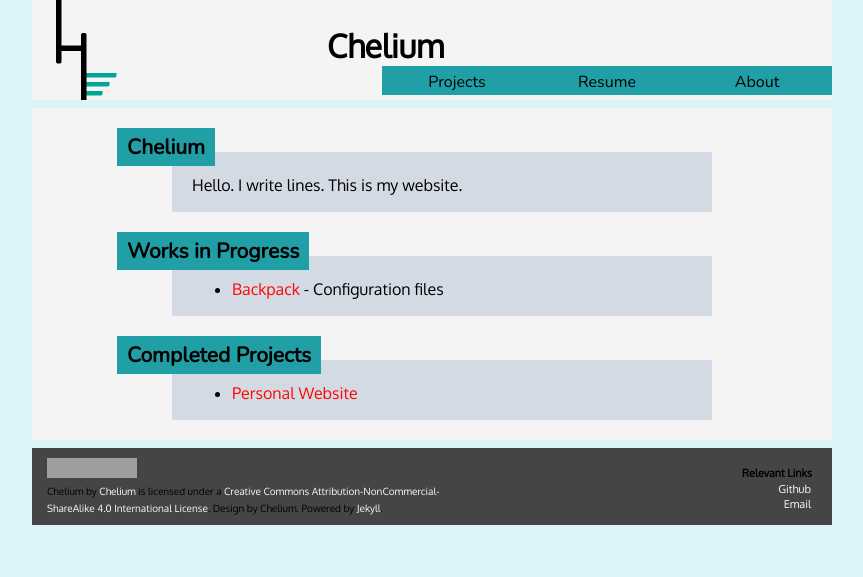
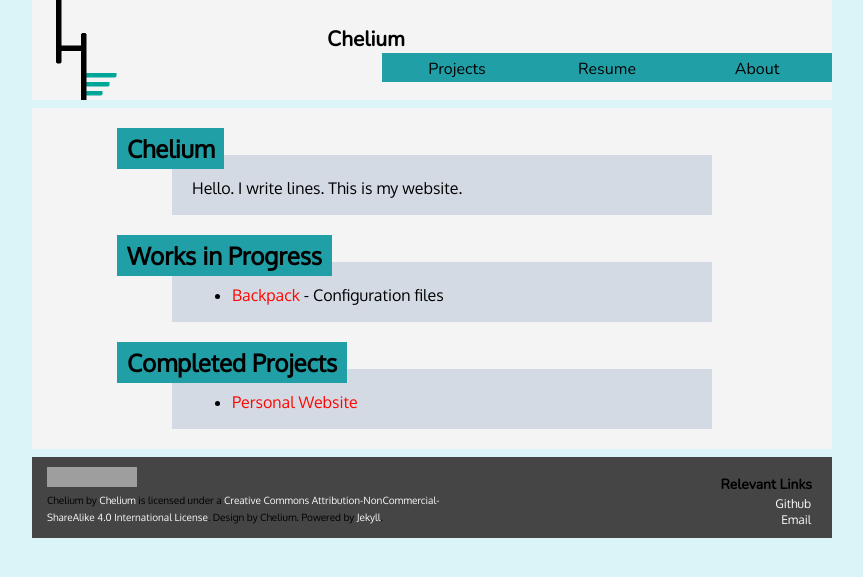
Before and after one commit to chelium/chelium.github.io, a Jekyll site: the page built from index.html, in a window 1280 px wide. Shown: the top 577 px of the page, without its empty margins (208-1071 px from the left). Built offline with Jekyll 4.4.1, drawn with Linux system fonts in a browser that asks for light colours; grey boxes are pictures that could not be loaded.

Commit message:
Fix heading level skip

```diff
--- a/_includes/footer.html
+++ b/_includes/footer.html
@@ -1,7 +1,7 @@
 <div id="footer">
   <div id="commonlicense"><sub><a rel="license" href="http://creativecommons.org/licenses/by-nc-sa/4.0/"><img alt="Creative Commons License" style="border-width:0" src="https://i.creativecommons.org/l/by-nc-sa/4.0/88x31.png" /></a><br /><span xmlns:dct="http://purl.org/dc/terms/" property="dct:title">Chelium</span> by <a xmlns:cc="http://creativecommons.org/ns#" href="heliumtank.github.io" property="cc:attributionName" rel="cc:attributionURL">Chelium</a> is licensed under a <a rel="license" href="http://creativecommons.org/licenses/by-nc-sa/4.0/">Creative Commons Attribution-NonCommercial-ShareAlike 4.0 International License</a>. Design by Chelium. Powered by <a href="https://jekyllrb.com/">Jekyll</a>.</sub></div>
   <div id="footlinks">
-    <h6>Relevant Links</h6>
+    <h1>Relevant Links</h1>
     <p class="footlink"><a href="https://github.com/chelium">Github</a></p>
     <p class="footlink"><a href="mailto:chris7he@gmail.com">Email</a></p>
   </div>
--- a/css/style.css
+++ b/css/style.css
@@ -10,7 +10,7 @@ body {
     font-family: 'Oxygen', sans-serif;
 }
 
-h2 {
+h1 {
     font-family: 'Nunito', sans-serif;
     font-size: 21px;
 }
@@ -112,14 +112,15 @@ li > a, p > a {
     text-decoration: none;
 }
 
-#footlinks > h6 {
+#footlinks > h1 {
     margin-top: 8px;
     margin-bottom: 2px;
+    font-size: 14px;
 }
 
 #footlinks > p {
     margin: 1px;
-    font-size: 11px;
+    font-size: 12px;
 }
 
 /* content */
```
